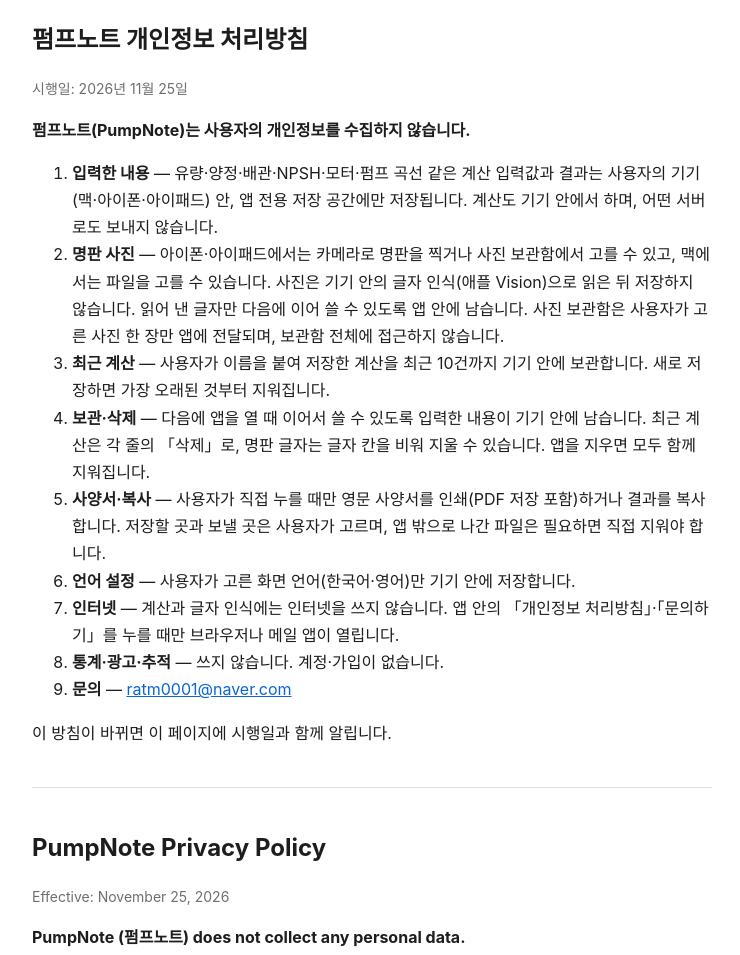
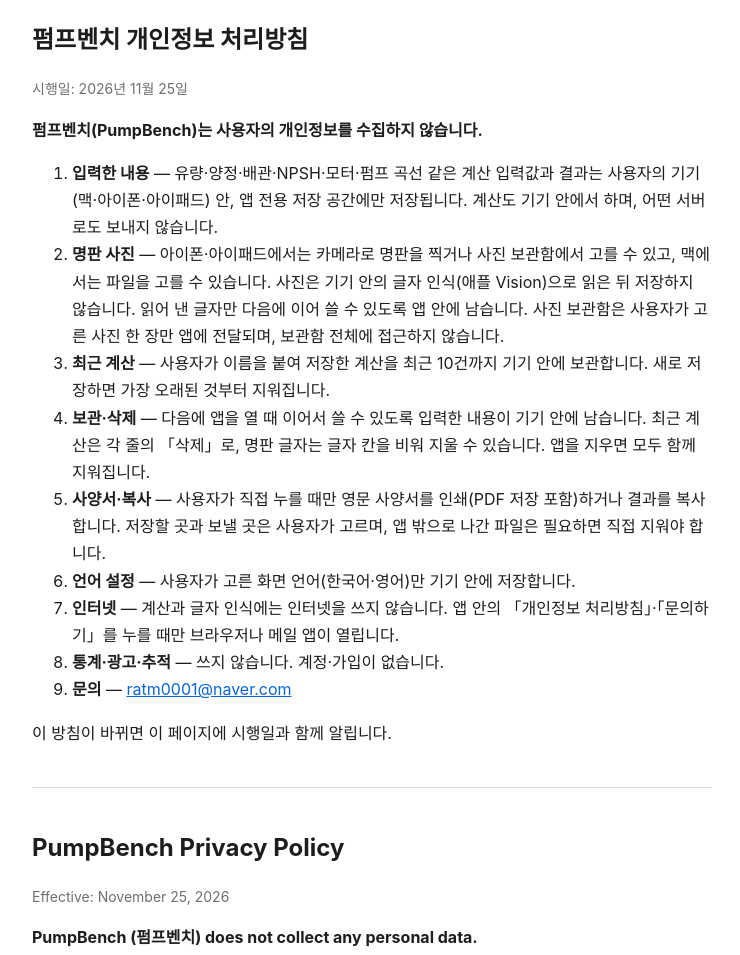
Before and after one commit to a47469532-sketch/a47469532-sketch.github.io, a plain HTML site: page pumpbench/privacy.html in a window 1280 px wide. Shown: the part 20-975 px from the top of the page, without its empty margins (268-1008 px from the left). Drawn offline with Linux system fonts and the light colour scheme.

Commit message:
펌프 계산기 이름 PumpNote → PumpBench(펌프벤치), 처리방침 주소 /pumpbench/

```diff
--- a/pumpnote/privacy.html
+++ b/pumpbench/privacy.html
@@ -1,11 +1,11 @@
 <!doctype html>
 <html lang="ko"><head><meta charset="utf-8"><meta name="viewport" content="width=device-width, initial-scale=1">
-<title>펌프노트 (PumpNote) 개인정보 처리방침 / Privacy Policy</title>
+<title>펌프벤치 (PumpBench) 개인정보 처리방침 / Privacy Policy</title>
 <style>body{font-family:-apple-system,system-ui,sans-serif;max-width:680px;margin:40px auto;padding:0 16px;line-height:1.7;color:#1d1d1f}h1{font-size:24px}h2{font-size:18px;margin-top:32px}a{color:#0a66d8}hr{margin:40px 0;border:0;border-top:1px solid #ddd}.d{color:#6e6e73;font-size:14px}</style>
 </head><body>
-<h1>펌프노트 개인정보 처리방침</h1>
+<h1>펌프벤치 개인정보 처리방침</h1>
 <p class="d">시행일: 2026년 11월 25일</p>
-<p><b>펌프노트(PumpNote)는 사용자의 개인정보를 수집하지 않습니다.</b></p>
+<p><b>펌프벤치(PumpBench)는 사용자의 개인정보를 수집하지 않습니다.</b></p>
 <ol>
   <li><b>입력한 내용</b> — 유량·양정·배관·NPSH·모터·펌프 곡선 같은 계산 입력값과 결과는 사용자의 기기(맥·아이폰·아이패드) 안, 앱 전용 저장 공간에만 저장됩니다. 계산도 기기 안에서 하며, 어떤 서버로도 보내지 않습니다.</li>
   <li><b>명판 사진</b> — 아이폰·아이패드에서는 카메라로 명판을 찍거나 사진 보관함에서 고를 수 있고, 맥에서는 파일을 고를 수 있습니다. 사진은 기기 안의 글자 인식(애플 Vision)으로 읽은 뒤 저장하지 않습니다. 읽어 낸 글자만 다음에 이어 쓸 수 있도록 앱 안에 남습니다. 사진 보관함은 사용자가 고른 사진 한 장만 앱에 전달되며, 보관함 전체에 접근하지 않습니다.</li>
@@ -19,9 +19,9 @@
 </ol>
 <p>이 방침이 바뀌면 이 페이지에 시행일과 함께 알립니다.</p>
 <hr>
-<h1>PumpNote Privacy Policy</h1>
+<h1>PumpBench Privacy Policy</h1>
 <p class="d">Effective: November 25, 2026</p>
-<p><b>PumpNote (펌프노트) does not collect any personal data.</b></p>
+<p><b>PumpBench (펌프벤치) does not collect any personal data.</b></p>
 <ol>
   <li><b>What you enter</b> — Calculation inputs and results such as flow, head, piping, NPSH, motor and pump curve values are stored only on your device (Mac, iPhone, iPad), in the app's own storage. Calculations run on your device. Nothing is sent to any server.</li>
   <li><b>Nameplate photos</b> — On iPhone and iPad you can take a photo of a nameplate or pick one from your photo library; on Mac you can choose a file. The photo is read by on-device text recognition (Apple Vision) and is not stored. Only the recognized text stays in the app so you can continue later. Only the single photo you pick is passed to the app; the app does not access your whole library.</li>
```
Also changed, not shown: index.html (+1 -1 lines).
